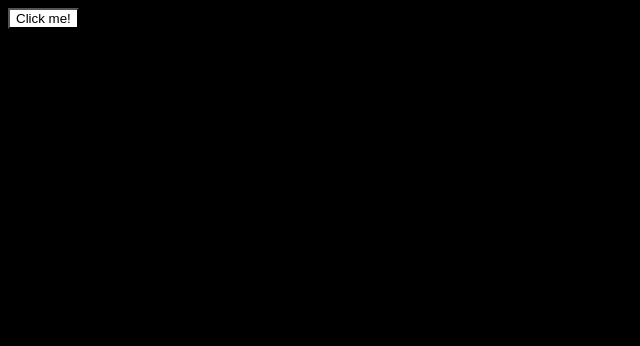
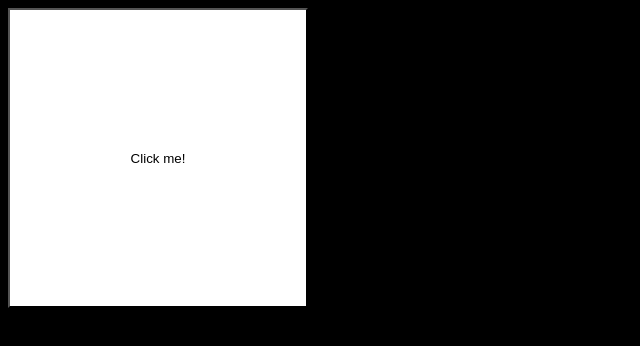
Before and after one commit to flarnhess/jflarnhess.github.io, a plain HTML site: page index.html in a window 1280 px wide. Shown: the whole page, without its empty margins (0-640 px from the left). Drawn offline with Linux system fonts and the light colour scheme.

Commit message:
Add files via upload

```diff
--- a/index.html
+++ b/index.html
@@ -7,7 +7,7 @@
 </div>
 
 <div id="myDIV">
-    <input type="button" value="Click me!" onclick="myfunction(),play(),degisbeniz(),tamekran()"; style="background-color: white">
+    <input type="button" value="Click me!" onclick="myfunction(),play(),degisbeniz(),tamekran()"; style="background-color: white" ; class="biganamasimifal">
     <audio id="audio" src="assets/nibaging.mp3"></audio>
 </div>
 </head>
--- a/style.css
+++ b/style.css
@@ -1,3 +1,18 @@
 body{
     background-color: black;
+    background-position: center center;
+    background-repeat: no-repeat;
+    background-attachment: fixed;
+    background-size: cover;
+    -webkit-background-size: cover;
+    -moz-background-size: cover;
+    -o-background-size: cover;
 }
+body{height:100vh;
+    box-sizing:border-box;
+    overflow-y:hidden;}
+
+.biganamasimifal{
+    width: 300px;
+    height: 300px;
+}
```
